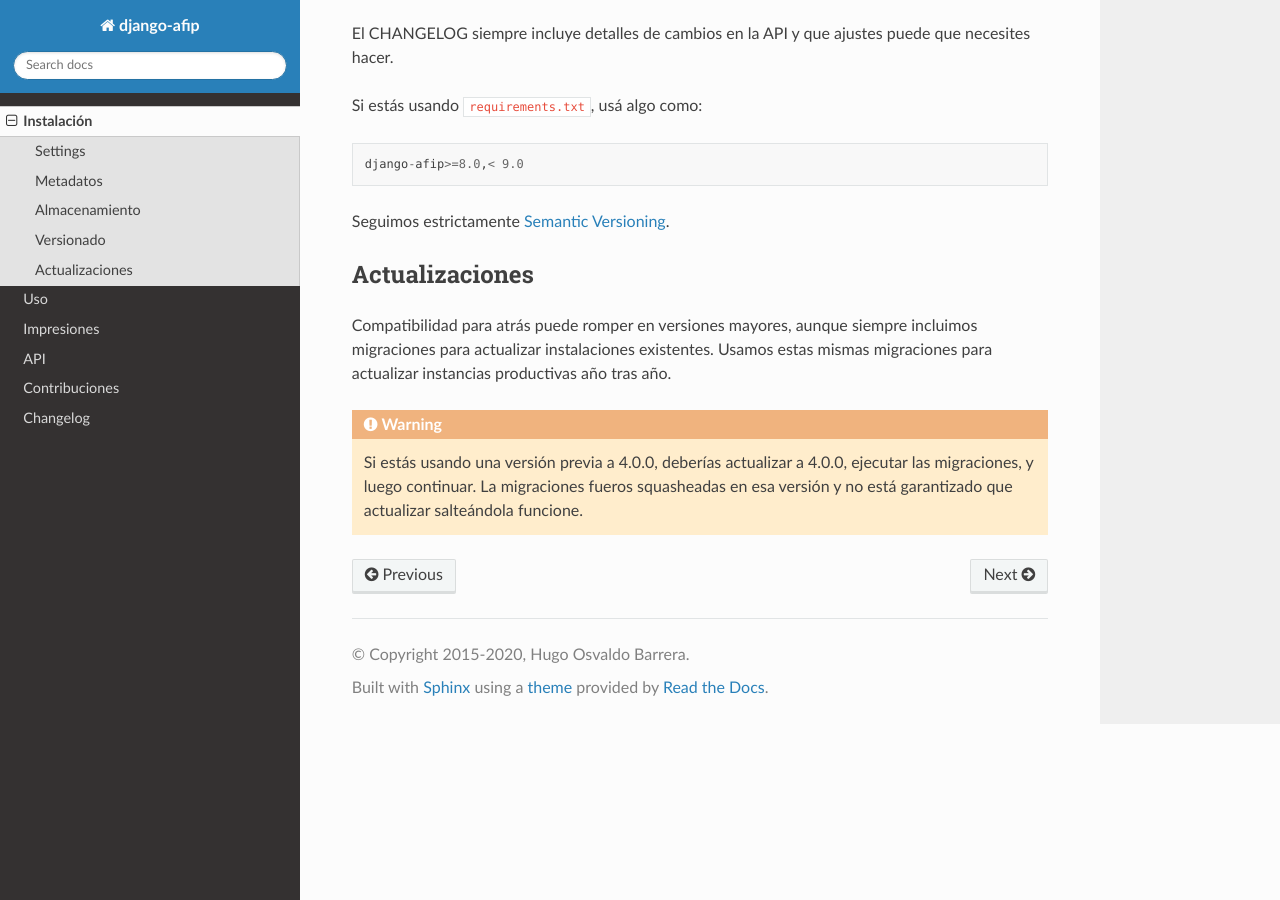
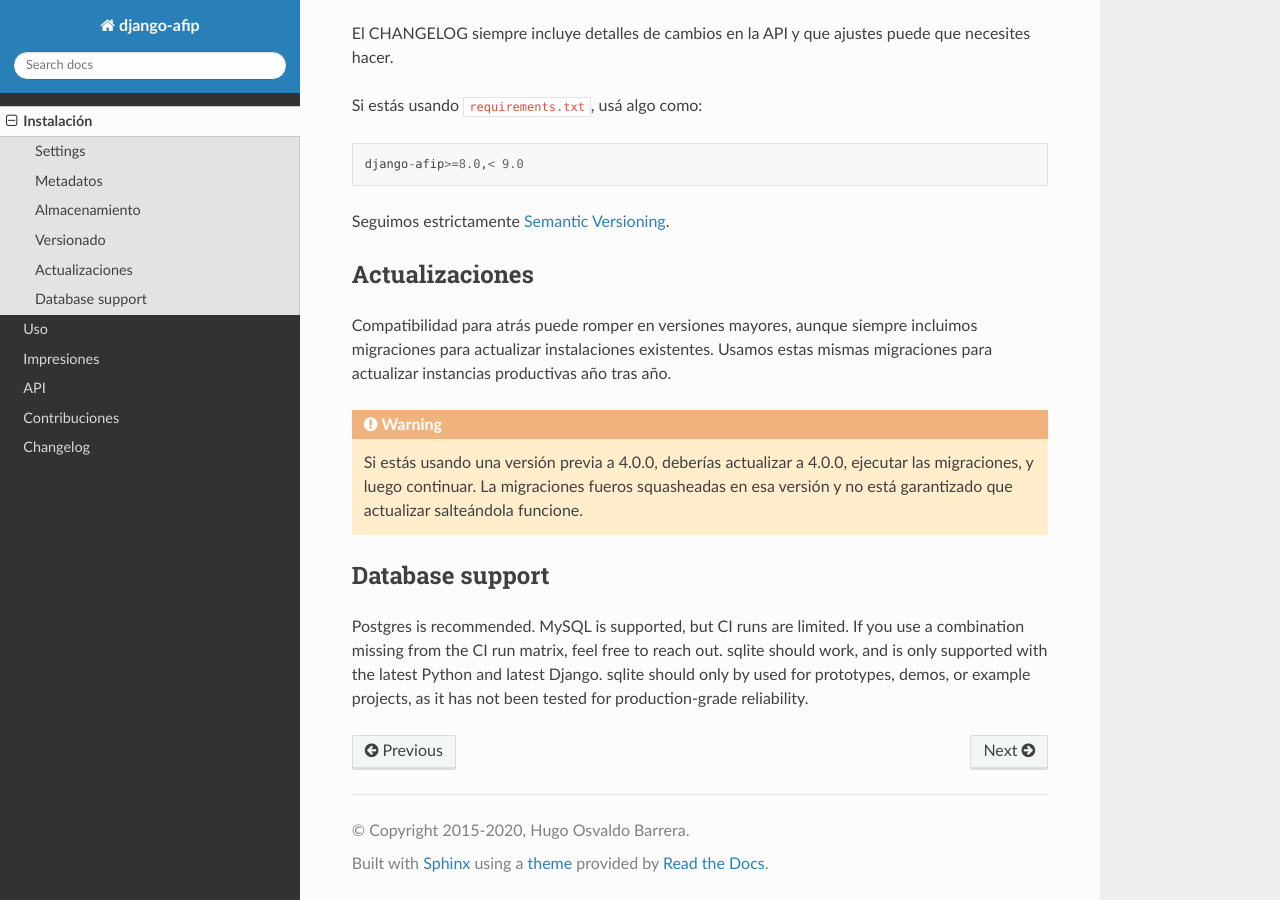
Before and after one commit to WhyNotHugo/django-afip, a Sphinx documentation site: the page built from docs/installation.rst, in a window 1280 px wide and 900 px high, scrolled down 2025 px. Built offline with Sphinx 7.4.7 and the Read the Docs theme 2.0.0, drawn with Linux system fonts in a browser that asks for light colours; the version number could not be read and is left out.

Commit message:
Document database support

```diff
--- a/docs/installation.rst
+++ b/docs/installation.rst
@@ -123,3 +123,12 @@ mismas migraciones para actualizar instancias productivas año tras año.
     ejecutar las migraciones, y luego continuar. La migraciones fueros
     squasheadas en esa versión y no está garantizado que actualizar salteándola
     funcione.
+
+Database support
+----------------
+
+Postgres is recommended. MySQL is supported, but CI runs are limited. If you
+use a combination missing from the CI run matrix, feel free to reach out.
+sqlite should work, and is only supported with the latest Python and latest
+Django. sqlite should only by used for prototypes, demos, or example projects,
+as it has not been tested for production-grade reliability.
```
